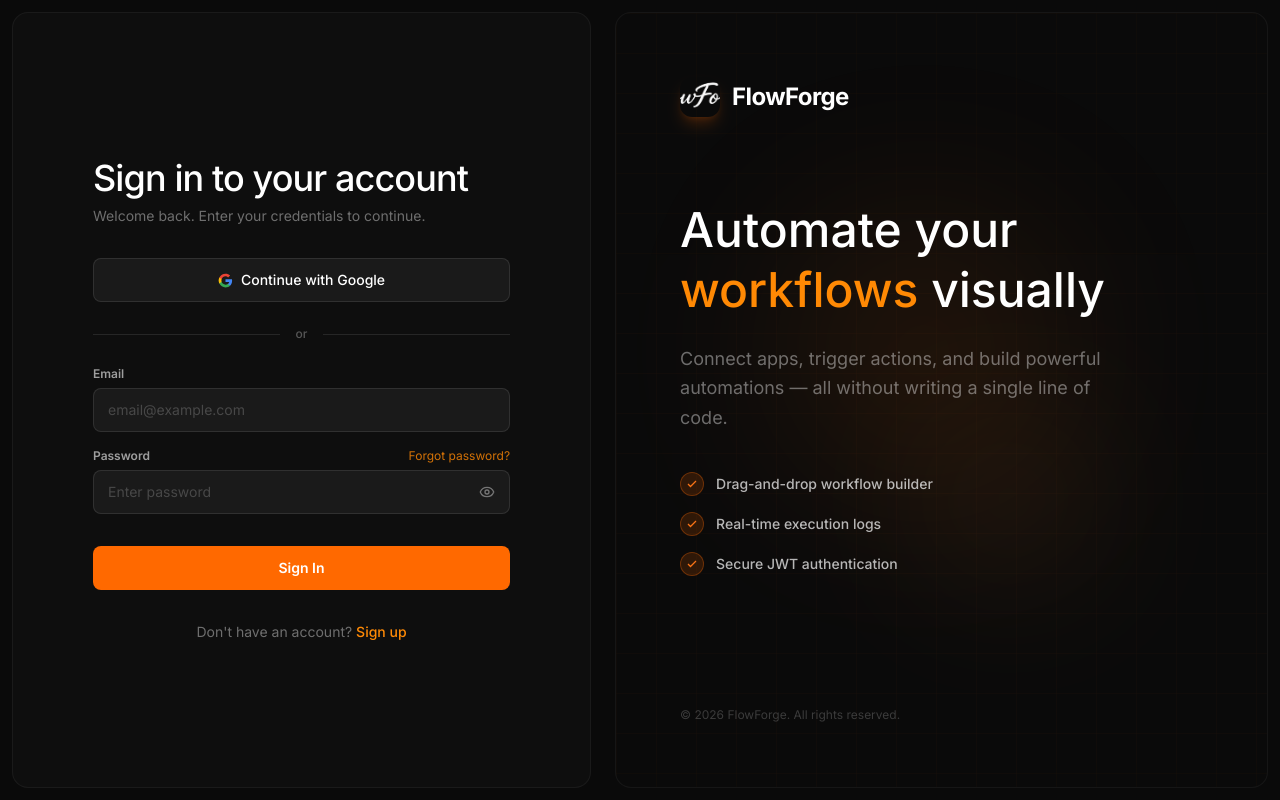
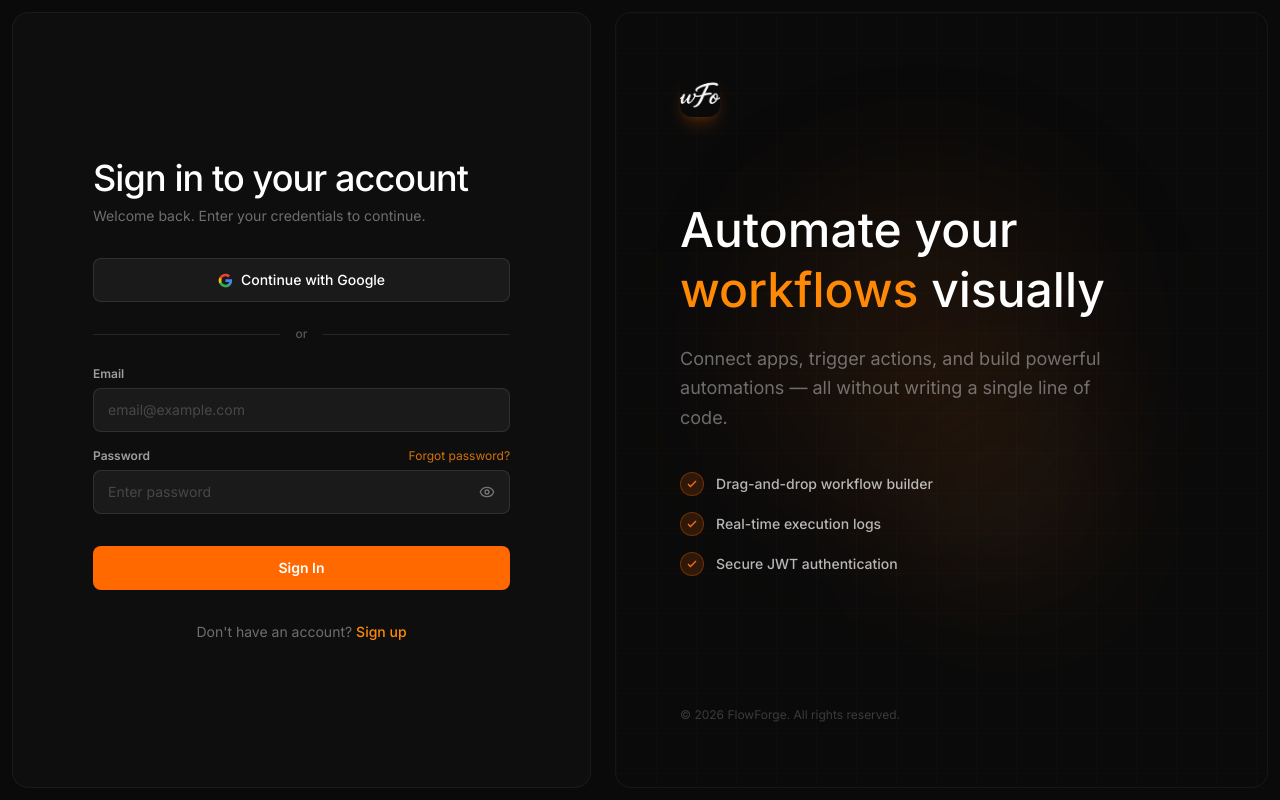
Before and after one commit to ashleyalmeida07/Workflow_automation_platform, a React (Vite) app in the folder frontend/: page /login in a window 1280 px wide. Built offline with nearby package versions, Linux system fonts and the light colour scheme; no server answers.

Commit message:
Remove FlowForge text next to logos

```diff
--- a/frontend/src/components/ui/auth-section-3.jsx
+++ b/frontend/src/components/ui/auth-section-3.jsx
@@ -77,7 +77,6 @@
             {/* Mobile logo */}
             <div className="flex lg:hidden items-center gap-2.5 mb-8">
               <img src="/logo.png" className="w-8 h-8 rounded-lg object-cover" alt="Logo" />
-              <span className="text-white font-bold text-lg" style={{ fontFamily: 'var(--font-sans)' }}>FlowForge</span>
             </div>
 
             <div>
@@ -223,7 +222,6 @@
             {/* Logo */}
             <Link to="/" className="flex items-center gap-3">
               <img src="/logo.png" className="w-10 h-10 rounded-xl object-cover shadow-lg shadow-orange-500/20" alt="Logo" />
-              <span className="text-white font-bold text-2xl tracking-tight" style={{ fontFamily: 'var(--font-sans)' }}>FlowForge</span>
             </Link>
 
             {/* Content */}
--- a/frontend/src/components/ui/dashboard-sidebar.jsx
+++ b/frontend/src/components/ui/dashboard-sidebar.jsx
@@ -170,7 +170,6 @@
       {/* Logo */}
       <div className="flex items-center gap-2.5 px-2 py-2 mb-1">
         <img src="/logo.png" className="w-8 h-8 rounded-lg object-cover shadow-md shadow-orange-500/30" alt="Logo" />
-        <span className="text-white font-bold text-[15px] tracking-tight">FlowForge</span>
       </div>
 
       <WorkspaceSwitcher userName={userName} />
--- a/frontend/src/components/ui/responsive-hero-banner.jsx
+++ b/frontend/src/components/ui/responsive-hero-banner.jsx
@@ -42,7 +42,6 @@
             {/* Logo */}
             <Link to="/" className="flex items-center gap-2.5">
               <img src="/logo.png" className="w-8 h-8 rounded-lg object-cover shadow-lg shadow-orange-500/40" alt="Logo" />
-              <span className="text-white font-bold text-lg tracking-tight" style={{ fontFamily: 'var(--font-sans)' }}>FlowForge</span>
             </Link>
 
             {/* Desktop nav pill — matches reference exactly */}
--- a/frontend/src/pages/Landing.jsx
+++ b/frontend/src/pages/Landing.jsx
@@ -63,7 +63,6 @@
           <div className="flex items-center justify-between pt-5">
             <Link to="/" className="flex items-center gap-2.5">
               <img src="/logo.png" className="w-8 h-8 rounded-lg object-cover" alt="Logo" />
-              <span className="text-white font-bold text-lg tracking-tight" style={{ fontFamily: 'var(--font-sans)' }}>FlowForge</span>
             </Link>
 
             <nav className="hidden md:flex items-center gap-1 rounded-full bg-white/5 px-1 py-1 ring-1 ring-white/10 backdrop-blur">
@@ -330,11 +329,10 @@
           {PLANS.map((plan, i) => (
             <Reveal key={plan.name} delay={i * 100}>
               <div
-                className={`rounded-2xl p-7 flex flex-col h-full relative transition-all duration-200 ${
-                  plan.highlighted
+                className={`rounded-2xl p-7 flex flex-col h-full relative transition-all duration-200 ${plan.highlighted
                     ? 'bg-orange-500/10 border border-orange-500/30 ring-1 ring-orange-500/20'
                     : 'bg-white/[0.02] border border-white/[0.06] hover:border-white/10'
-                }`}
+                  }`}
               >
                 {plan.highlighted && (
                   <div className="absolute -top-3 left-1/2 -translate-x-1/2">
@@ -361,11 +359,10 @@
                 </div>
                 <Link
                   to={plan.href}
-                  className={`w-full text-center py-3 rounded-xl text-sm font-semibold transition-colors ${
-                    plan.highlighted
+                  className={`w-full text-center py-3 rounded-xl text-sm font-semibold transition-colors ${plan.highlighted
                       ? 'bg-orange-500 hover:bg-orange-400 text-white'
                       : 'bg-white/[0.04] hover:bg-white/[0.08] text-white/70 hover:text-white border border-white/[0.08]'
-                  }`}
+                    }`}
                   style={{ fontFamily: 'var(--font-sans)' }}
                 >
                   {plan.cta}
@@ -423,7 +420,6 @@
       <div className="max-w-6xl mx-auto flex flex-col md:flex-row items-center justify-between gap-6">
         <div className="flex items-center gap-2.5">
           <img src="/logo.png" className="w-7 h-7 rounded-lg object-cover" alt="Logo" />
-          <span className="text-white font-bold" style={{ fontFamily: 'var(--font-sans)' }}>FlowForge</span>
         </div>
         <div className="flex items-center gap-6">
           {['Features', 'How It Works', 'Pricing'].map(link => (
```
